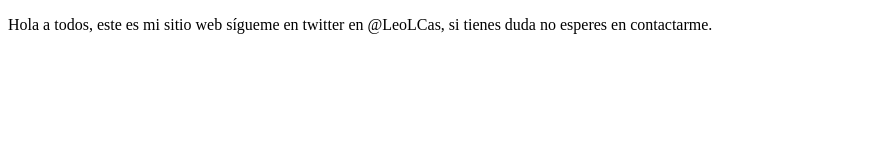
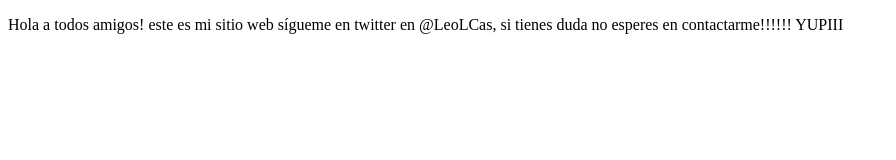
Before and after one commit to Kurt-Lopez/proyectoDemoCursoPrework, a plain HTML site: page index.html in a window 1280 px wide. Shown: the whole page, without its empty margins (0-896 px from the left). Drawn offline with Linux system fonts and the light colour scheme.

Commit message:
cambios agregados

```diff
--- a/index.html
+++ b/index.html
@@ -8,9 +8,9 @@
 </head>
 <body>
     <p>
-        Hola a todos, este es mi sitio web
+        Hola a todos amigos! este es mi sitio web
         sígueme en twitter en @LeoLCas, si tienes duda
-        no esperes en contactarme.
+        no esperes en contactarme!!!!!! YUPIII
     </p>
 </body>
 </html>
```
